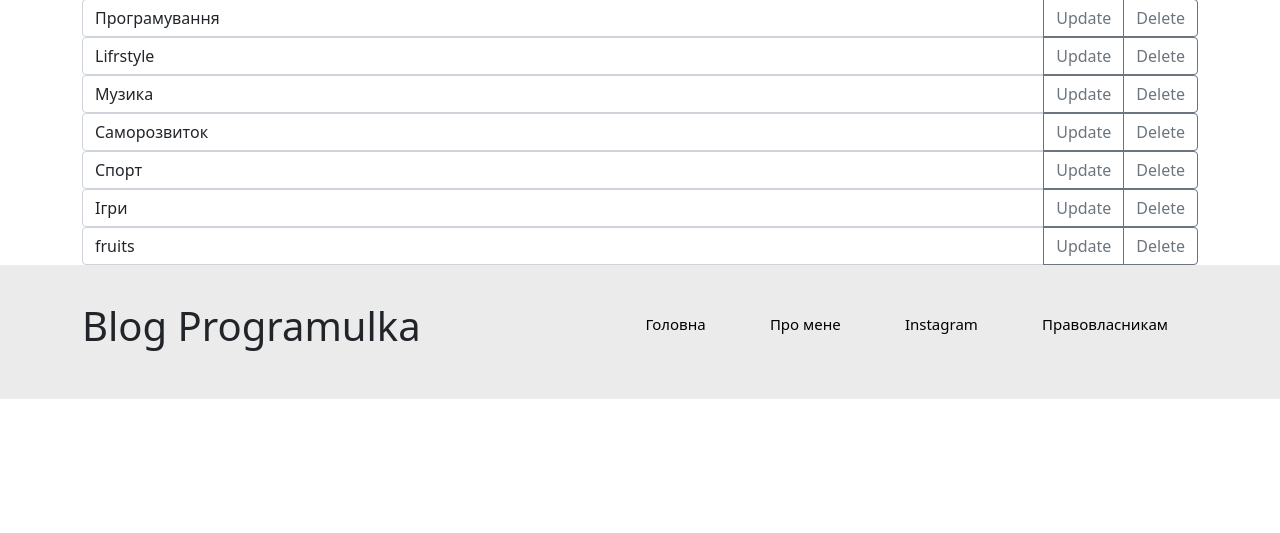
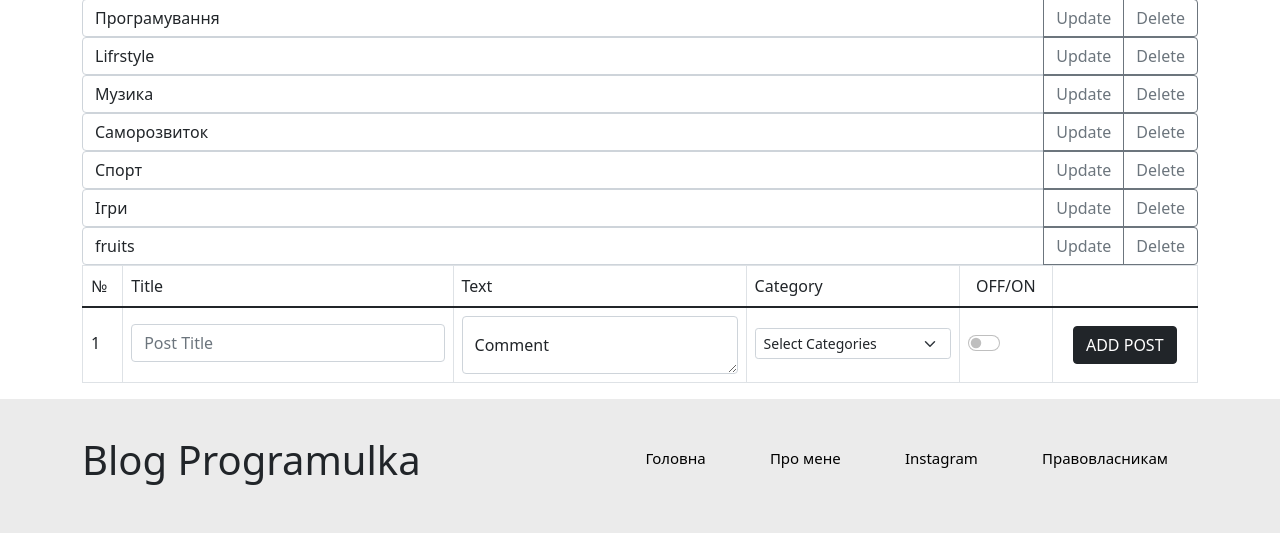
Before and after one commit to programulkaschool/BlogPHP, a PHP site: page /admin.php in a window 1280 px wide. Shown: the part 696-1229 px from the top of the page. Before the commit the page ends 1095 px from the top, so only its background shows below. Run offline with PHP 8.4, Linux system fonts and the light colour scheme; data comes from the database, SQL or seed files in the repository; data that the repository does not hold is empty.

Commit message:
add admin piaece

```diff
--- a/admin.php
+++ b/admin.php
@@ -79,14 +79,72 @@ $warf = mysqli_query($connection, "SELECT * FROM `articles`");
                 foreach ($categories as $cat) {
                 ?>
                     <div class="input-group">
-                       <input type="text" class="form-control del_upt_btn" value="<?php echo $cat["title"]?>" aria-label="Recipient's username with two button addons">
-                       <button class="btn btn-outline-secondary uptbtn" updt="<?php echo $cat["id"]?>" type="button">Update</button>
-                       <button class="btn btn-outline-secondary delctbtn" delbtn ="<?php echo $cat["id"]?>"  type="button">Delete</button>
+                        <input type="text" class="form-control del_upt_btn" value="<?php echo $cat["title"] ?>" aria-label="Recipient's username with two button addons">
+                        <button class="btn btn-outline-secondary uptbtn" updt="<?php echo $cat["id"] ?>" type="button">Update</button>
+                        <button class="btn btn-outline-secondary delctbtn" delbtn="<?php echo $cat["id"] ?>" type="button">Delete</button>
                     </div>
                 <?php
                 }; ?>
 
                 <?php  ?>
+
+                <table class="table table-bordered">
+                    <thead>
+                        <tr>
+                            <th style="text-algin:center;" scope="col">№</th>
+                            <th scope="col">Title</th>
+                            <th scope="col">Text</th>
+                            <th scope="col">Category</th>
+                            <th scope="col" style="text-align: center;">OFF/ON</th>
+                            <th scope="col"></th>
+                        </tr>
+                    </thead>
+                    <tbody>
+
+
+                        <tr>
+                            <th scope="row" style="text-algin:center;">1</th>
+                            <td>
+                                <div class="input-group flex-nowrap">
+                                    <input type="text" class="form-control pstttl" placeholder="Post Title" aria-label="Post Title"  aria-describedby="addon-wrapping">
+                                </div>
+                            </td>
+                            <td>
+                                <div class="form-floating">
+                                    <textarea class="form-control txtadd" placeholder="Leave a comment here" id="floatingTextarea"></textarea>
+                                    <label for="floatingTextarea">Comment</label>
+                                </div>
+                            </td>
+                            <td>
+                                <select class="form-select form-select-sm myselect" aria-label=".form-select-sm example">
+                                    <option selected>Select Categories</option>
+
+                                    <?php
+                                    foreach ($categories as $cat) {
+
+                                    ?>
+                                    <option class="opt" value="<?php echo($cat["id"])?>"><?php echo $cat["title"]?></option>
+
+                                    <?php  }; ?>
+
+                                </select>
+                            </td>
+                            <td>
+                                <div class="form-check form-switch">
+                                    <input class="form-check-input ch" type="checkbox" role="switch" id="flexSwitchCheckDefault">
+                                    <label class="form-check-label" for="flexSwitchCheckDefault"></label>
+                                </div>
+                            </td>
+                            <td style="text-align: center;">
+                                <button type="button" class="btn btn-dark addpst">ADD POST</button>
+                            </td>
+
+                        </tr>
+
+
+
+                    </tbody>
+                </table>
 
             </section>
         </div>
--- a/ajaxController.php
+++ b/ajaxController.php
@@ -53,3 +53,7 @@ if (isset($_POST["deleteidbtn"])) {
     //mysqli_query($connection, "DELETE FROM `article_categories` WHERE `id` = ". $_POST["deleteidbtn"]);
     mysqli_query($connection, "DELETE FROM `article_categories` WHERE `id` = ".$_POST["deleteidbtn"]);
 };
+
+if (isset($_POST["usr"]) && isset($_POST["addtext"]) && isset($_POST["selectedVal"]) && isset($_POST["oneortwo"]) ) {
+    mysqli_query($connection, "INSERT INTO articles (title,text,categorie_id,post_look,pubdate) VALUES ('" . $_POST['add_post_title'] . "', '" . $_POST['add_post_text'] . "', '" . $_POST['chec_post_selected'] . "', '" . $_POST['chec_post'] . "',  NOW()  ) ");
+};
--- a/js/javascript.js
+++ b/js/javascript.js
@@ -53,8 +53,8 @@ $(document).ready(function () {
 
 
 
-    jQuery("body").on("click", ".sumbit_div", function() {
-        jQuery("#form_comments input[type='text'], #form_comments textarea").each(function(){
+    jQuery("body").on("click", ".sumbit_div", function () {
+        jQuery("#form_comments input[type='text'], #form_comments textarea").each(function () {
             val_inp_com = jQuery(this).val();
             val_nam_com = jQuery(this).attr("name");
             my_inp_obj[val_nam_com] = val_inp_com;
@@ -66,11 +66,11 @@ $(document).ready(function () {
         jQuery.ajax({
             url: 'ajaxController.php',
             type: 'Post',
-            data: {my_inp_obj: my_inp_obj, page_id: page_id},
-            success: function(data, status, xhr){
+            data: { my_inp_obj: my_inp_obj, page_id: page_id },
+            success: function (data, status, xhr) {
                 jQuery('#position_button').html(data);
             },
-            error: function(jqXhr, textStatus, errorMessage){
+            error: function (jqXhr, textStatus, errorMessage) {
                 jQuery('#position_button').append('Error' + errorMessage);
             }
         });
@@ -80,28 +80,28 @@ $(document).ready(function () {
 
     // DELETE POST
 
-    jQuery("body").on("click", ".delbtn", function() {
+    jQuery("body").on("click", ".delbtn", function () {
         console.log("true");
         var cns = jQuery(this).attr("id_delete");
         var post_del = confirm("Ви дійсно хочете видалити цей пост???");
 
         console.log(post_del);
-        if(post_del){
+        if (post_del) {
             jQuery.ajax({
                 url: 'ajaxController.php',
                 type: 'Post',
-                data: {del_post: cns},
-                success: function(data, status, xhr){
+                data: { del_post: cns },
+                success: function (data, status, xhr) {
                     alert("Post deleted")
                     location.reload();
                 },
-                error: function(jqXhr, textStatus, errorMessage){
+                error: function (jqXhr, textStatus, errorMessage) {
                 }
             });
         };
     });
 
-    jQuery("body").on("click", ".chck", function() {
+    jQuery("body").on("click", ".chck", function () {
         var onoff = jQuery(this).attr("id_on_off");
         var tf = jQuery(this).prop('checked');
         console.log(tf);
@@ -109,29 +109,29 @@ $(document).ready(function () {
         jQuery.ajax({
             url: 'ajaxController.php',
             type: 'Post',
-            data: {onoff: tf, idpost: onoff},
-            success: function(data, status, xhr){
+            data: { onoff: tf, idpost: onoff },
+            success: function (data, status, xhr) {
                 console.log(data);
             },
-            error: function(jqXhr, textStatus, errorMessage){
+            error: function (jqXhr, textStatus, errorMessage) {
             }
         });
 
     });
 
 
-    jQuery("body").on("click", ".add_button", function() {
+    jQuery("body").on("click", ".add_button", function () {
         var addinp = jQuery(".add_input").val();
         console.log(addinp);
 
         jQuery.ajax({
             url: 'ajaxController.php',
             type: 'Post',
-            data: {inp: addinp},
-            success: function(data, status, xhr){
+            data: { inp: addinp },
+            success: function (data, status, xhr) {
                 console.log(data);
             },
-            error: function(jqXhr, textStatus, errorMessage){
+            error: function (jqXhr, textStatus, errorMessage) {
             }
         });
 
@@ -140,7 +140,7 @@ $(document).ready(function () {
 
     // update button
 
-    jQuery("body").on("click", ".uptbtn", function() {
+    jQuery("body").on("click", ".uptbtn", function () {
         var upt = jQuery(this).attr(".uptbtn");
         var previousInputValue = jQuery(this).prev('input').val();
         var uptid = jQuery(this).attr("updt");
@@ -149,17 +149,17 @@ $(document).ready(function () {
         jQuery.ajax({
             url: 'ajaxController.php',
             type: 'Post',
-            data: {inpuptd: previousInputValue, catid: uptid},
-            success: function(data, status, xhr){
+            data: { inpuptd: previousInputValue, catid: uptid },
+            success: function (data, status, xhr) {
             },
-            error: function(jqXhr, textStatus, errorMessage){
+            error: function (jqXhr, textStatus, errorMessage) {
             }
         });
 
 
     });
 
-    jQuery("body").on("click", ".delctbtn", function() {
+    jQuery("body").on("click", ".delctbtn", function () {
         var dlid = jQuery(this).attr("delbtn");
 
         console.log(dlid);
@@ -167,14 +167,39 @@ $(document).ready(function () {
         jQuery.ajax({
             url: 'ajaxController.php',
             type: 'Post',
-            data: {deleteidbtn: dlid},
-            success: function(data, status, xhr){
+            data: { deleteidbtn: dlid },
+            success: function (data, status, xhr) {
             },
-            error: function(jqXhr, textStatus, errorMessage){
+            error: function (jqXhr, textStatus, errorMessage) {
             }
         });
 
 
     });
 
+
+    jQuery("body").on("click", ".addpst", function () {
+        var usr = jQuery(".pstttl").val();
+        var addtext = jQuery(".txtadd").val();
+        var selectedVal = jQuery('.myselect').val();
+        var yn = jQuery(".ch").prop('checked');
+        var oneortwo;
+        yn ? oneortwo = 1 :  oneortwo = 0;
+
+        console.log(usr + "     " + addtext + "     " + selectedVal + "     " + oneortwo);
+
+
+
+        jQuery.ajax({
+             url: 'ajaxController.php',
+             type: 'Post',
+             data: {usr: usr, addtext: addtext, selectedVal: selectedVal, oneortwo: oneortwo},
+             success: function (data, status, xhr) {
+             },
+             error: function (jqXhr, textStatus, errorMessage) {
+             }
+         });
+
+    });
+
 });
```
Lines whose indentation alone changed are shown as unchanged.
